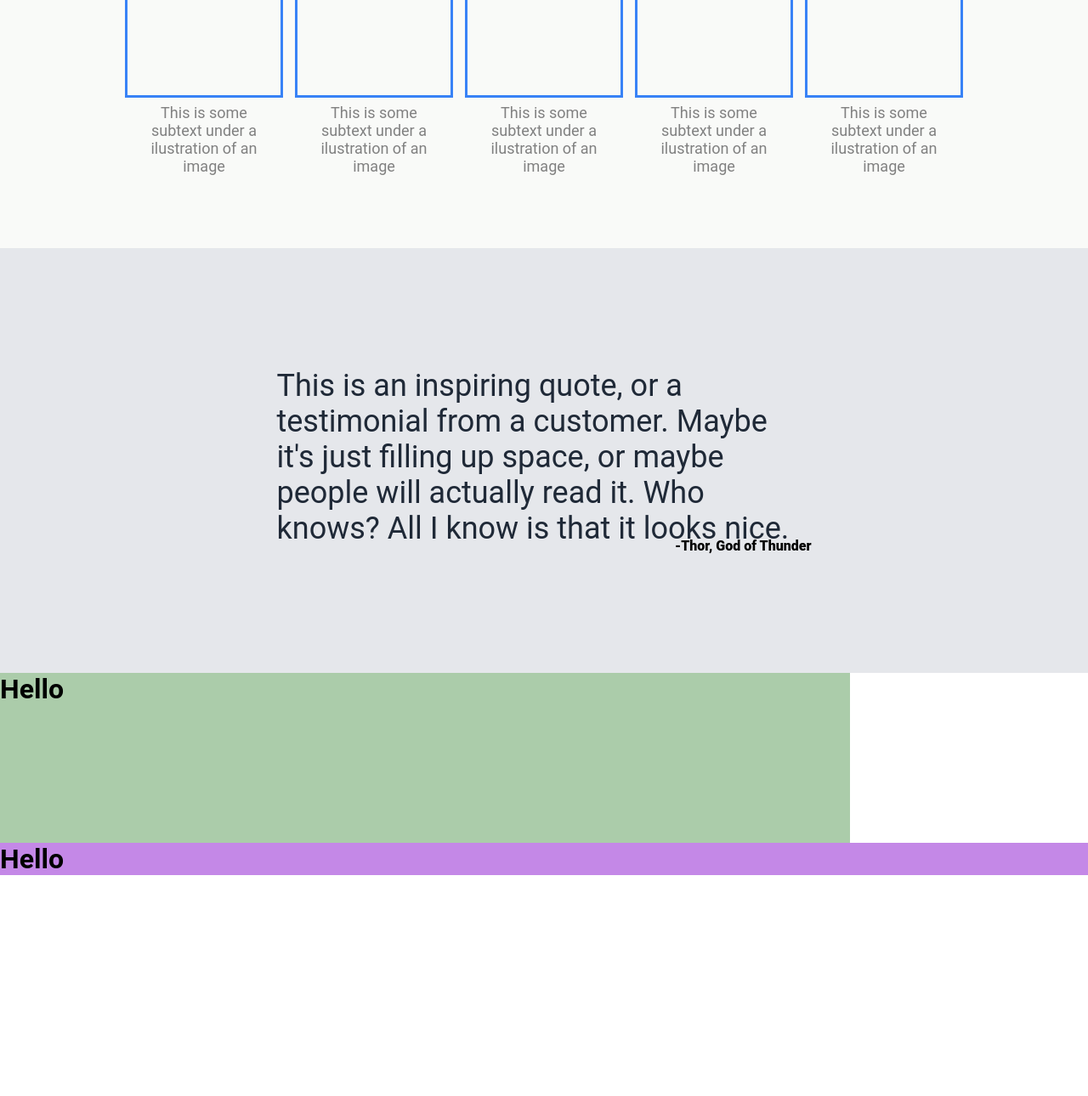
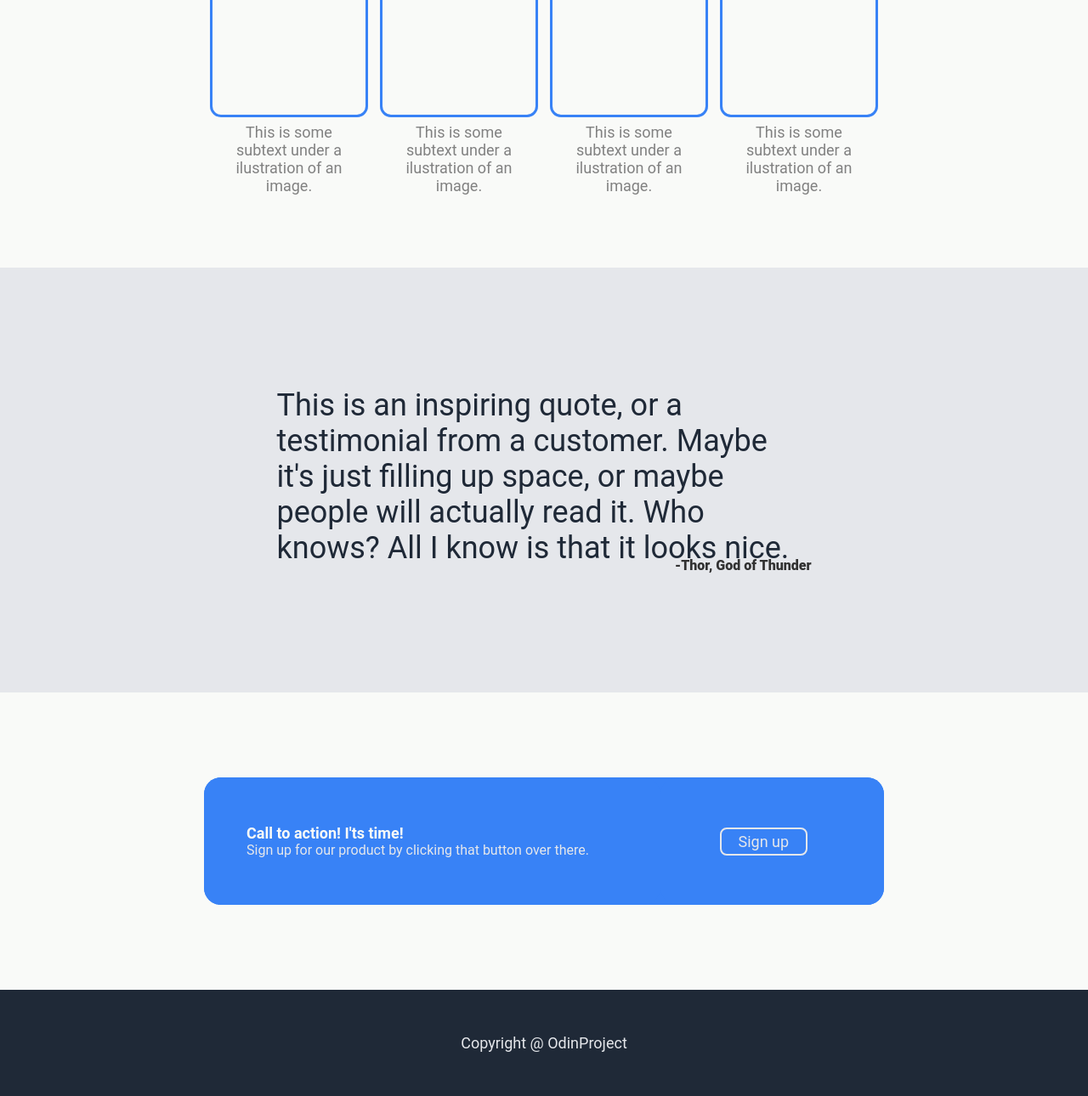
Before and after one commit to zacharyofsweden/Landing-page, a plain HTML site: page index.html in a window 1280 px wide. Shown: the part 648-1938 px from the top of the page at 85% size. Before the commit the page ends 1678 px from the top, so only its background shows below. Drawn offline with Linux system fonts and the light colour scheme.

Commit message:
Done with the code

```diff
--- a/index.html
+++ b/index.html
@@ -29,18 +29,18 @@
                         <p>This website is awesome!</p>
                     </div>
                     <div class="secondary">
-                        <p>This website has some subtext that goes here under the main title. It's a smalelr font and
+                        <p>This website has some subtext that goes here under the main title. It's a smaller font and
                             the color is lower contrast </p>
                     </div>
                     <div class="button">
-                        <button>Click me</button>
+                        <button>Sign up</button>
                     </div>
                 </div>
 
                 <div class="topcontentright">
                     <div class="image">
-                        <div class="image p">
-                            <p>This is a placeholder images</p>
+                        <div class="imagep ">
+                            <p>This is a placeholder images.</p>
                         </div>
 
                     </div>
@@ -50,31 +50,26 @@
         </div>
 
         <div class="infocontent">
-            <p>Some random information</p>
+            <p class="infohead">Some random information.</p>
             <div class="container">
                 <div class="boxes">
                     <div class="box"></div>
-                    <p>This is some subtext under a ilustration of an image</p>
+                    <p>This is some subtext under a ilustration of an image.</p>
                 </div>
 
                 <div class="boxes">
                     <div class="box"></div>
-                    <p>This is some subtext under a ilustration of an image</p>
+                    <p>This is some subtext under a ilustration of an image.</p>
                 </div>
 
                 <div class="boxes">
                     <div class="box"></div>
-                    <p>This is some subtext under a ilustration of an image</p>
+                    <p>This is some subtext under a ilustration of an image.</p>
                 </div>
 
                 <div class="boxes">
                     <div class="box"></div>
-                    <p>This is some subtext under a ilustration of an image</p>
-                </div>
-
-                <div class="boxes">
-                    <div class="box"></div>
-                    <p>This is some subtext under a ilustration of an image</p>
+                    <p>This is some subtext under a ilustration of an image.</p>
                 </div>
             </div>
         </div>
@@ -82,7 +77,8 @@
         <div class="qoutecontent">
             <div class="Containerqoute">
                 <div class="maintext">
-                    <p>This is an inspiring quote, or a testimonial from a customer. Maybe it's just filling up space, or maybe people will actually read it. Who knows? All I know is that it looks nice.</p>
+                    <p>This is an inspiring quote, or a testimonial from a customer. Maybe it's just filling up space,
+                        or maybe people will actually read it. Who knows? All I know is that it looks nice.</p>
                 </div>
                 <div class="maintextname">
                     <p>-Thor, God of Thunder</p>
@@ -91,11 +87,22 @@
         </div>
 
         <div class="bottomcontent">
-            <h1>Hello</h1>
+            <div class="callToActionContainer">
+                <div class="callToActionContainer left">
+                    <p class="first">Call to action! I'ts time!</p>
+                    <p>Sign up for our product by clicking that button over there.</p>
+                </div>
+                <div class="callToActionContainer right">
+                    <button>Sign up</button>
+                </div>
+            </div>
         </div>
 
         <div class="Fottercontent">
-            <h1>Hello</h1>
+            <div class="fotterContainer">
+                <p>Copyright @ OdinProject</p>
+            </div>
+
         </div>
 
     </div>
--- a/styles.css
+++ b/styles.css
@@ -42,6 +42,7 @@
 .headerlinks p {
   font-size: 18px;
   color: #e5e7eb;
+  cursor: pointer;
 }
 /* All content under header */
 
@@ -57,7 +58,7 @@
 .topcontentleft {
   background-color: #1f2937;
   width: 300px;
-  height: 250px;
+  height: 270px;
   display: flex;
   flex-direction: column;
   justify-content: center;
@@ -65,6 +66,7 @@
   flex: 1 1 0;
   flex-wrap: wrap;
   margin-left: 100px;
+  gap: 10px;
 }
 .topcontentleft .hero {
   font-size: 48px;
@@ -82,7 +84,10 @@
   border: none;
   margin-bottom: 10px;
   color: #e5e7eb;
-  padding: 10px 20px;
+  padding: 8px 20px;
+  border-radius: 8px;
+  font-weight: bold;
+  cursor: pointer;
 }
 
 .topcontentleft .button {
@@ -100,11 +105,15 @@
 }
 
 .topcontentright .image {
-  background-color: #e5e7eb;
+  background-color: #7b7b7c;
   height: 250px;
   display: flex;
   justify-content: center;
   align-items: center;
+}
+.imagep p {
+  font-size: 18px;
+  color: #e5e7eb;
 }
 
 /* Second container info */
@@ -116,6 +125,11 @@
   flex: 1;
 }
 
+.infohead {
+  color: #1f2937;
+  font-size: 36px;
+  font-weight: 900;
+}
 .infocontent p {
   text-align: center;
   flex-wrap: wrap;
@@ -144,6 +158,7 @@
   height: 180px;
   outline-style: solid;
   outline-color: #3882f6;
+  border-radius: 10px;
 }
 
 .boxes p {
@@ -167,14 +182,11 @@
   flex-direction: column;
   justify-content: center;
   align-items: center;
-
-
 }
 
 .maintext {
   height: 200px;
   width: 629px;
-
 }
 
 .maintext p {
@@ -186,22 +198,81 @@
 }
 
 .maintextname {
-    align-self: flex-end;
-
+  align-self: flex-end;
 }
 
 .maintextname p {
-    font-weight: 900;
+  font-weight: 900;
+  color: #313131;
 }
 
 /* Bottom content  */
+
 .bottomcontent {
-  background-color: rgb(171, 204, 170);
-  width: 1000px;
-  height: 200px;
+  background-color: #f9faf8;
+  height: 350px;
+  display: flex;
+  justify-content: center;
+  align-items: center;
+}
+
+.callToActionContainer {
+  display: flex;
+  width: 800px;
+  height: 150px;
+  background-color: #3882f6;
+  border-radius: 20px;
+}
+
+.callToActionContainer.left {
+  display: flex;
+  flex-direction: column;
+  justify-content: center;
+  align-items: start;
+  flex: 2;
+  padding-left: 50px;
+}
+
+.callToActionContainer.right {
+  display: flex;
+  justify-content: center;
+  align-items: center;
+  flex: 1;
+  padding-right: 20px;
+}
+
+.callToActionContainer button {
+  padding: 4px 20px;
+  background-color: #3882f6;
+  border-color: #e5e7eb;
+  border-style: solid;
+  cursor: pointer;
+  border-radius: 8px;
+  color: #e5e7eb;
+  font-size: 18px;
+}
+
+.callToActionContainer .first {
+  font-size: 18px;
+  color: #f9faf8;
+  font-weight: bold;
+}
+
+.callToActionContainer p {
+  align-items: center;
+  color: #e5e7eb;
 }
 
 /* Footer content */
 .Fottercontent {
-  background-color: rgb(196, 136, 231);
+  height: 125px;
+  background-color: #1f2937;
+  display: flex;
+  justify-content: center;
+  align-items: center;
 }
+
+.fotterContainer p {
+  color: #e5e7eb;
+  font-size: 18px;
+}
```
